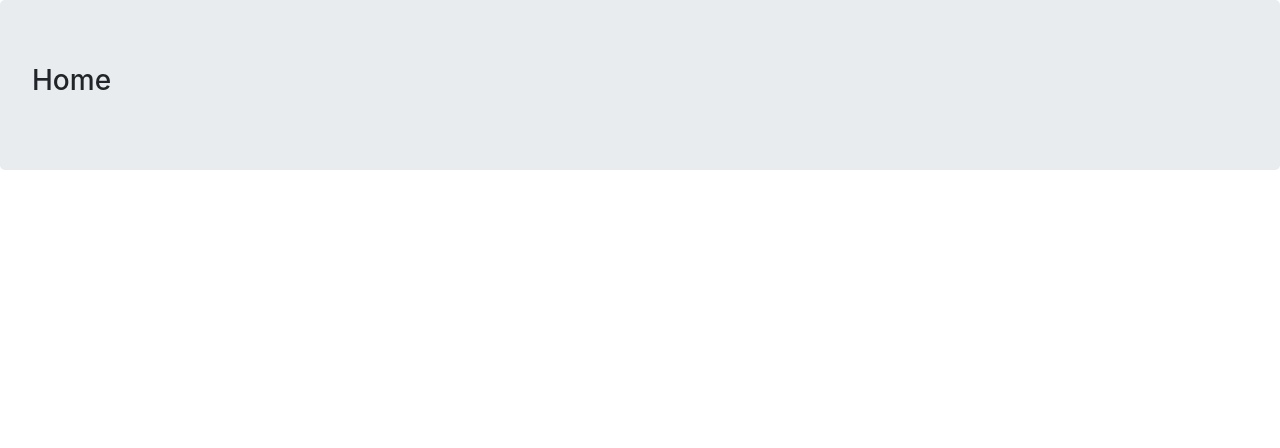
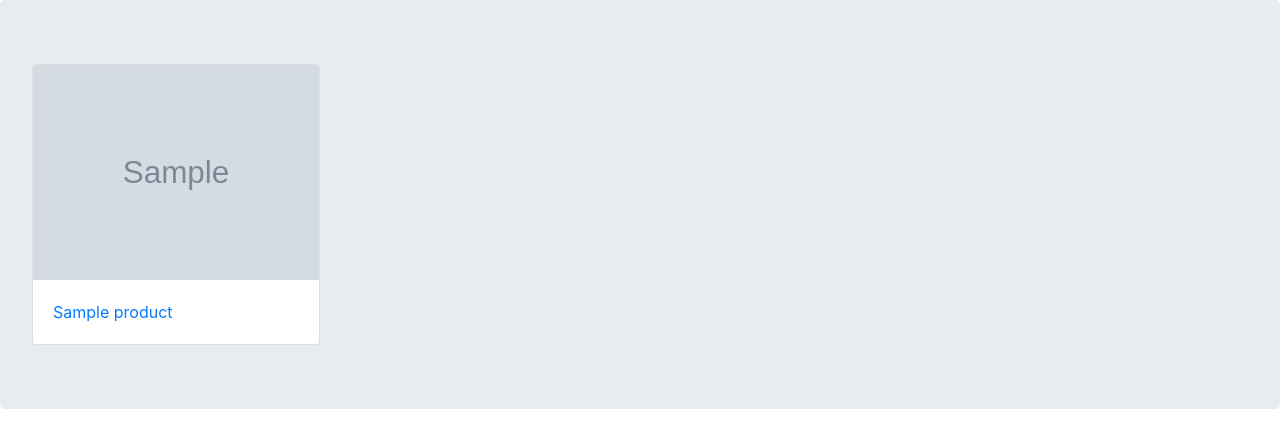
Before and after one commit to sarahghanei/django-online-shop, a Django app: page / in a window 1280 px wide. Shown: the part 56-504 px from the top of the page. Run offline with Django 3.2, Linux system fonts and the light colour scheme; tables that the repository leaves empty hold one stand-in row (values such as "Sample post"); grey boxes marked "Sample" are stand-in pictures; some libraries are stand-ins or nearby versions.

Commit message:
add ep14

```diff
--- a/shop/models.py
+++ b/shop/models.py
@@ -1,4 +1,5 @@
 from django.db import models
+from django.urls import reverse
 
 
 
@@ -31,3 +32,6 @@ class Product(models.Model):
 
 	def __str__(self):
 		return self.name
+
+	def get_absolute_url(self):
+		return reverse('shop:product_detail', args=[self.slug,])
--- a/shop/templates/shop/home.html
+++ b/shop/templates/shop/home.html
@@ -1,5 +1,12 @@
 {% extends 'base.html' %}
 
 {% block content %}
-    <h3>Home</h3>
+    {% for product in products %}
+        <div class="card" style="width: 18rem; display:inline-block">
+            <img src="{{ product.image.url }}" class="card-img-top" alt="...">
+            <div class="card-body">
+                <a href="{{ product.get_absolute_url }}" class="card-title">{{ product.name }}</a>
+            </div>
+        </div>
+    {% endfor %}
 {% endblock %}
--- a/shop/urls.py
+++ b/shop/urls.py
@@ -5,4 +5,5 @@ from . import views
 app_name = 'shop'
 urlpatterns = [
 	path('', views.home, name='home'),
+	path('<slug:slug>/', views.product_detail, name='product_detail'),
 ]
--- a/shop/views.py
+++ b/shop/views.py
@@ -1,5 +1,12 @@
-from django.shortcuts import render
+from django.shortcuts import render, get_object_or_404
+from .models import Category, Product
 
 
 def home(request):
-	return render(request, 'shop/home.html')
+	products = Product.objects.filter(available=True)
+	return render(request, 'shop/home.html', {'products':products})
+
+
+def product_detail(request, slug):
+	product = get_object_or_404(Product, slug=slug)
+	return render(request, 'shop/product_detail.html', {'product':product})
```
Also changed, not shown: shop/templates/shop/product_detail.html (added, +8 -0 lines).
